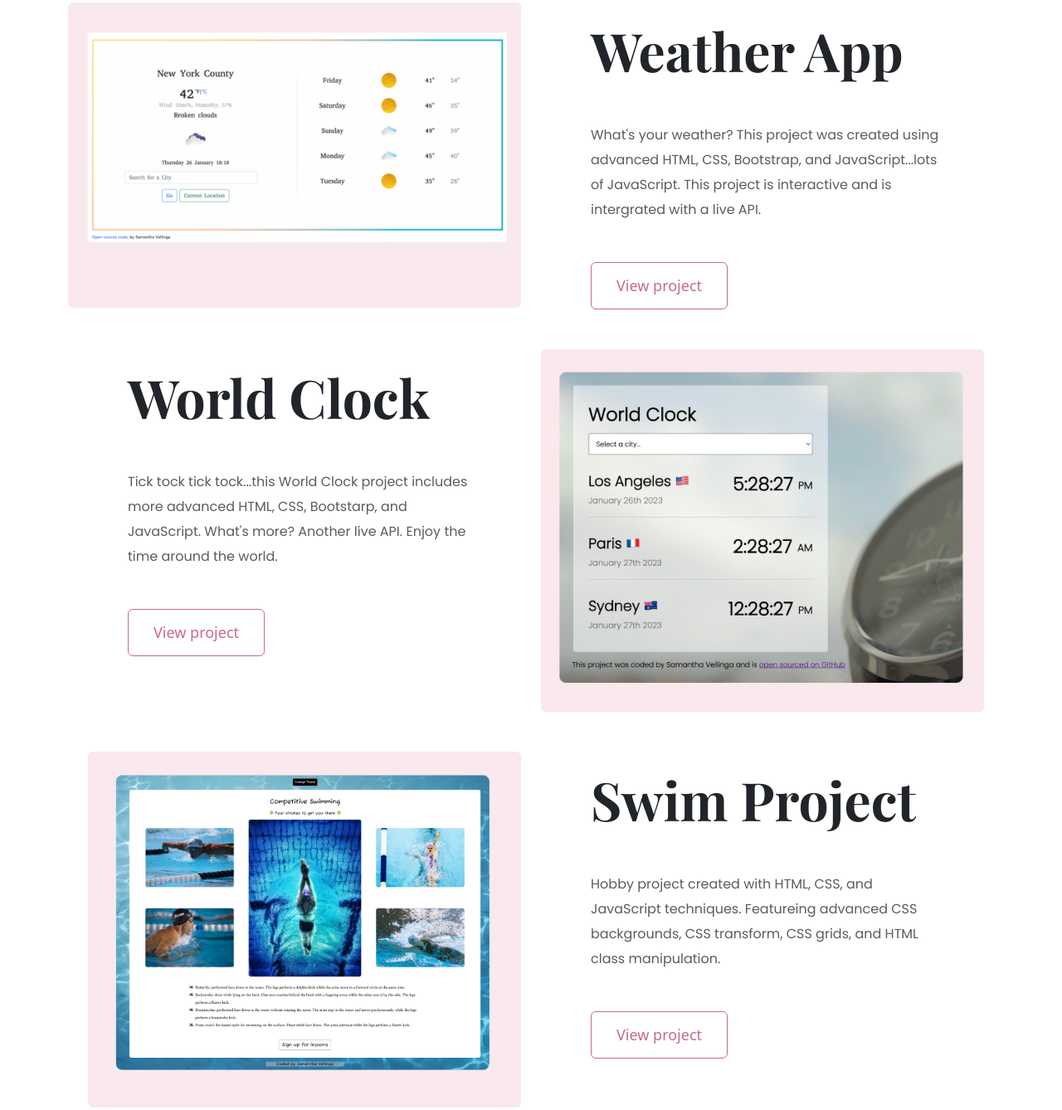
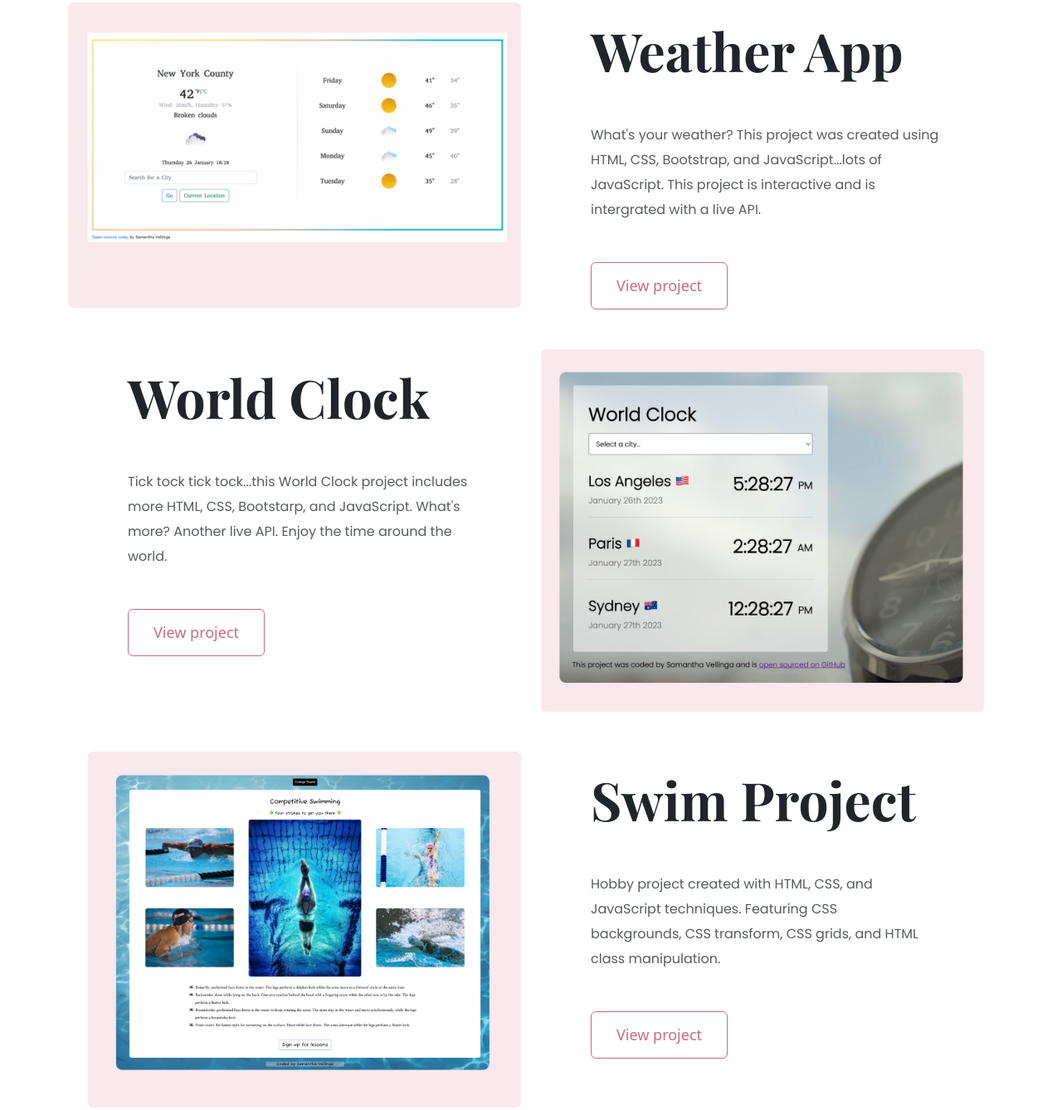
Before and after one commit to supersam63/My-portfolio, a plain HTML site: page index.html in a window 1280 px wide. Shown: the part 845-2183 px from the top of the page at 83% size. Drawn offline with nearby package versions, Linux system fonts and the light colour scheme.

Commit message:
Edited project descriptions

```diff
--- a/index.html
+++ b/index.html
@@ -69,7 +69,7 @@
           <div class="project-description">
             <h2 class="mb-5">Weather App</h2>
             <p class="mb-5 text-muted">
-              What's your weather? This project was created using advanced HTML, CSS, Bootstrap, and JavaScript...lots of JavaScript. This project is interactive and is intergrated with a live API.
+              What's your weather? This project was created using HTML, CSS, Bootstrap, and JavaScript...lots of JavaScript. This project is interactive and is intergrated with a live API.
             </p>
             <a href="https://spontaneous-halva-eec143.netlify.app/" title="Go to Weather Project" target="_blank" class="btn btn-showcase"> View project </a>
           </div>
@@ -83,7 +83,7 @@
           <div class="project-description">
             <h2 class="mb-5">World Clock</h2>
             <p class="mb-5 text-muted">
-              Tick tock tick tock...this World Clock project includes more advanced HTML, CSS, Bootstarp, and JavaScript. What's more? Another live API. Enjoy the time around the world.
+              Tick tock tick tock...this World Clock project includes more HTML, CSS, Bootstarp, and JavaScript. What's more? Another live API. Enjoy the time around the world.
             </p>
             <a href="https://euphonious-chebakia-f20609.netlify.app/" title="Go to World Clock project" target="_blank" class="btn btn-showcase"> View project </a>
           </div>
@@ -108,7 +108,7 @@
           <div class="project-description">
             <h2 class="mb-5">Swim Project</h2>
             <p class="mb-5 text-muted">
-               Hobby project created with HTML, CSS, and JavaScript techniques.  Featureing advanced CSS backgrounds, CSS transform, CSS grids, and HTML class manipulation.
+               Hobby project created with HTML, CSS, and JavaScript techniques.  Featuring CSS backgrounds, CSS transform, CSS grids, and HTML class manipulation.
             </p>
             <a href="https://endearing-taffy-7efeb9.netlify.app/" title="Go to Hobby project" target="_blank" class="btn btn-showcase"> View project </a>
           </div>
```
